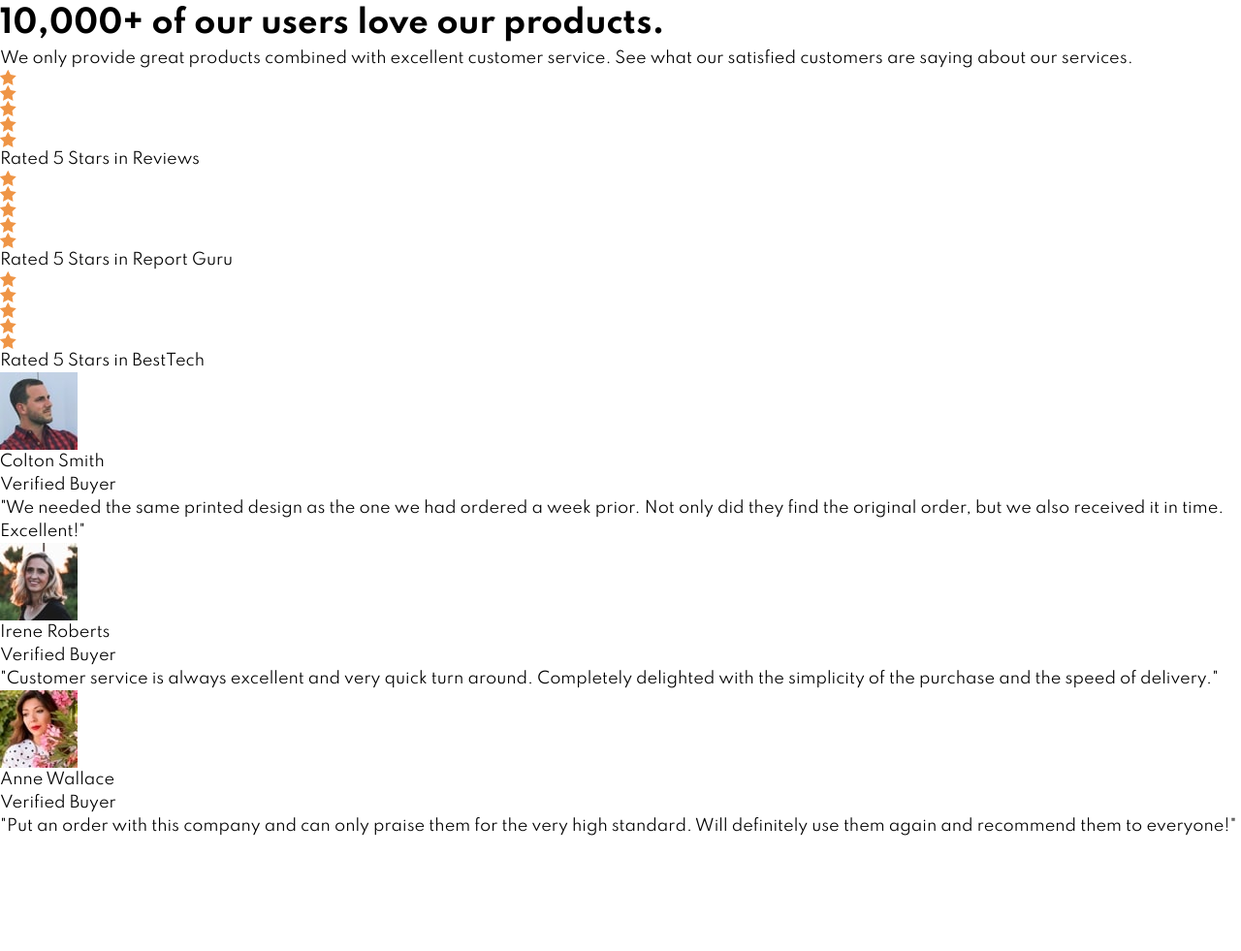
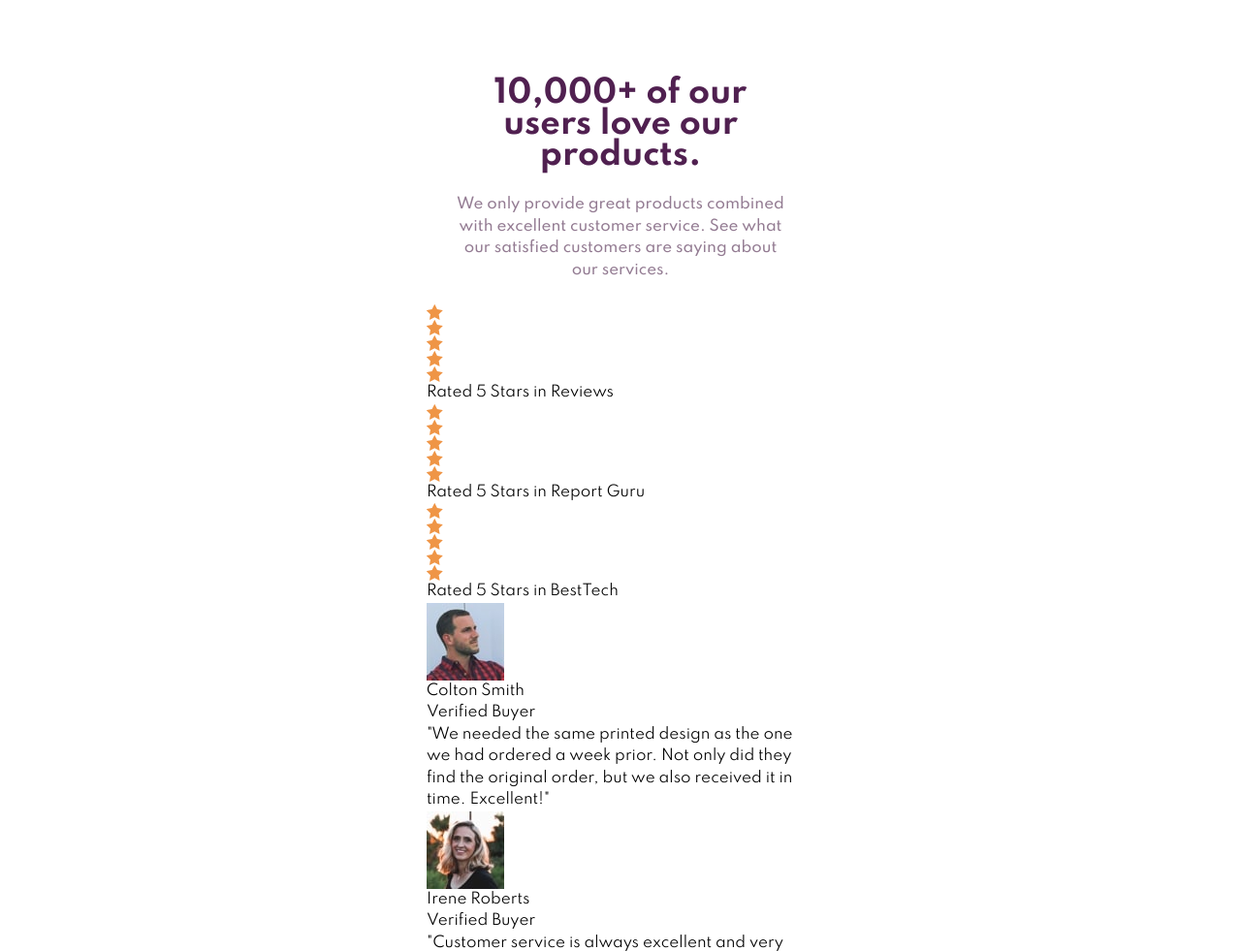
Before and after one commit to jchapar/social_proof_section, a plain HTML site: page index.html in a window 1280 px wide. Shown: the top 981 px of the page at 97% size. Before the commit the page ends 864 px from the top, so only its background shows below. Drawn offline with Linux system fonts and the light colour scheme.

Commit message:
first styles added to the main text

```diff
--- a/scss/_root.scss
+++ b/scss/_root.scss
@@ -9,4 +9,11 @@
 
 body {
   font-family: "Spartan", sans-serif;
+  font-size: 15px;
 }
+
+.container {
+  max-width: 25rem;
+  margin-left: auto;
+  margin-right: auto;
+}
--- a/scss/_text.scss
+++ b/scss/_text.scss
@@ -0,0 +1,19 @@
+.main-text-container {
+  margin-top: 5rem;
+  text-align: center;
+  h1 {
+    color: var(--veryDarkMagenta);
+    max-width: 80%;
+    margin: 0 auto 1.5rem auto;
+    line-height: 1;
+    font-size: 2rem;
+  }
+
+  p {
+    color: var(--darkGrayishMagenta);
+    max-width: 85%;
+    margin: 0 auto 1.5rem auto;
+    font-weight: 500;
+    line-height: 1.5;
+  }
+}
```
Also changed, not shown: dist/css/main.css.
